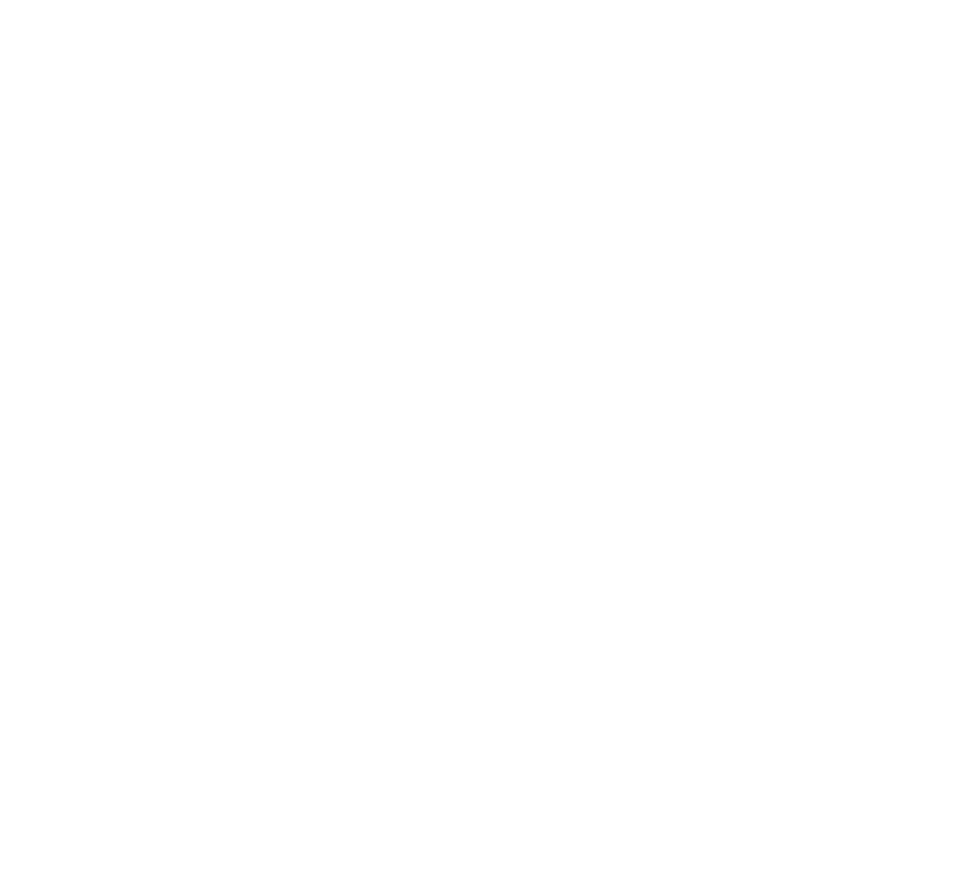
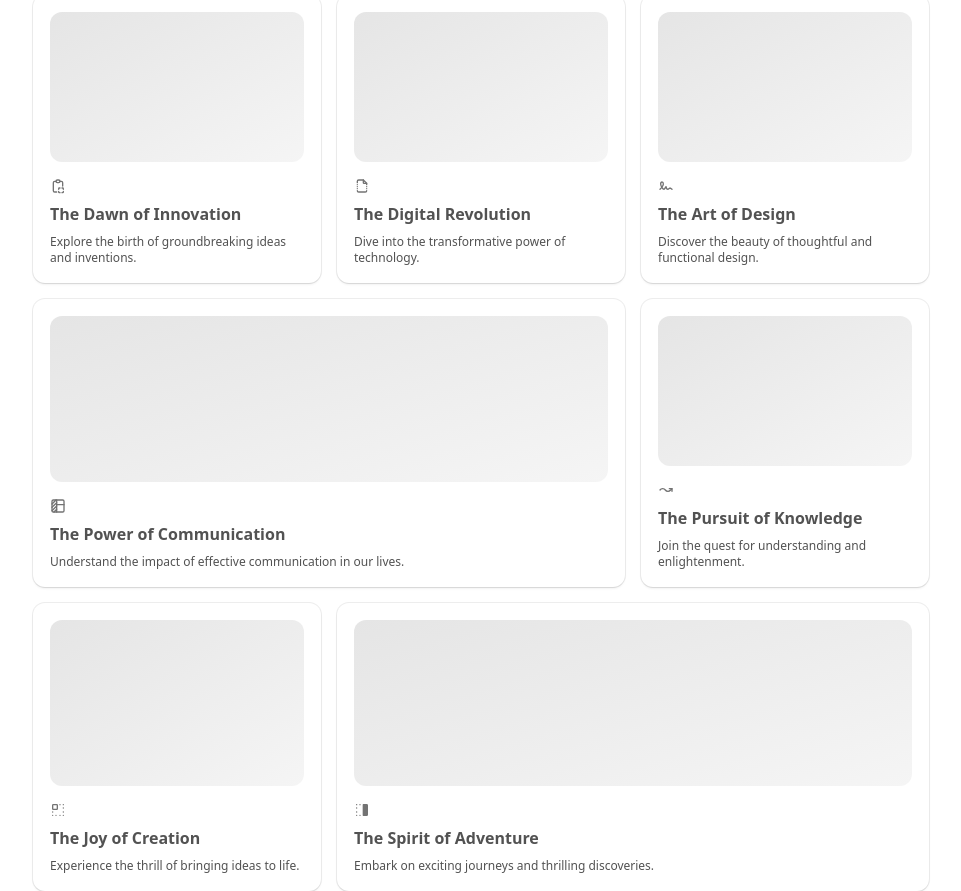
Before and after one commit to clin211/tailwindcss-learn, a Next.js app: page / in a window 1280 px wide. Shown: the part 633-1524 px from the top of the page, without its empty margins (159-1120 px from the left). Before the commit the page ends 800 px from the top, so only its background shows below. Built offline with nearby package versions, Linux system fonts and the light colour scheme.

Commit message:
feat: 完善首页

```diff
--- a/src/app/page.tsx
+++ b/src/app/page.tsx
@@ -1,4 +1,14 @@
+import {
+    IconArrowWaveRightUp,
+    IconBoxAlignRightFilled,
+    IconBoxAlignTopLeft,
+    IconClipboardCopy,
+    IconFileBroken,
+    IconSignature,
+    IconTableColumn,
+} from '@tabler/icons-react';
 import HoverEffect from '@/components/HoverEffectCard';
+import BentoGrid, { BentoGridItem } from '@/components/BentoGrid';
 
 const projects = [
     {
@@ -39,10 +49,73 @@ const projects = [
     },
 ];
 
+const Skeleton = () => (
+    <div className="flex flex-1 w-full h-full min-h-[6rem] rounded-xl bg-gradient-to-br from-neutral-200 dark:from-neutral-900 dark:to-neutral-800 to-neutral-100"></div>
+);
+
+const items = [
+    {
+        title: 'The Dawn of Innovation',
+        description:
+            'Explore the birth of groundbreaking ideas and inventions.',
+        header: <Skeleton />,
+        icon: <IconClipboardCopy className="h-4 w-4 text-neutral-500" />,
+    },
+    {
+        title: 'The Digital Revolution',
+        description: 'Dive into the transformative power of technology.',
+        header: <Skeleton />,
+        icon: <IconFileBroken className="h-4 w-4 text-neutral-500" />,
+    },
+    {
+        title: 'The Art of Design',
+        description: 'Discover the beauty of thoughtful and functional design.',
+        header: <Skeleton />,
+        icon: <IconSignature className="h-4 w-4 text-neutral-500" />,
+    },
+    {
+        title: 'The Power of Communication',
+        description:
+            'Understand the impact of effective communication in our lives.',
+        header: <Skeleton />,
+        icon: <IconTableColumn className="h-4 w-4 text-neutral-500" />,
+    },
+    {
+        title: 'The Pursuit of Knowledge',
+        description: 'Join the quest for understanding and enlightenment.',
+        header: <Skeleton />,
+        icon: <IconArrowWaveRightUp className="h-4 w-4 text-neutral-500" />,
+    },
+    {
+        title: 'The Joy of Creation',
+        description: 'Experience the thrill of bringing ideas to life.',
+        header: <Skeleton />,
+        icon: <IconBoxAlignTopLeft className="h-4 w-4 text-neutral-500" />,
+    },
+    {
+        title: 'The Spirit of Adventure',
+        description: 'Embark on exciting journeys and thrilling discoveries.',
+        header: <Skeleton />,
+        icon: <IconBoxAlignRightFilled className="h-4 w-4 text-neutral-500" />,
+    },
+];
+
 export default function Page() {
     return (
         <div className="max-w-5xl mx-auto px-8">
             <HoverEffect items={projects} />
+            <BentoGrid className="max-w-4xl mx-auto">
+                {items.map((item, i) => (
+                    <BentoGridItem
+                        key={i}
+                        title={item.title}
+                        description={item.description}
+                        header={item.header}
+                        icon={item.icon}
+                        className={i === 3 || i === 6 ? 'md:col-span-2' : ''}
+                    />
+                ))}
+            </BentoGrid>
         </div>
     );
 }
--- /dev/null
+++ b/src/components/BentoGrid.tsx
@@ -0,0 +1,54 @@
+import { cn } from '@/utils/cn';
+
+const BentoGrid = ({
+    className,
+    children,
+}: {
+    className?: string;
+    children?: React.ReactNode;
+}) => {
+    return (
+        <div
+            className={cn(
+                'grid md:auto-rows-[18rem] grid-cols-1 md:grid-cols-3 gap-4 max-w-7xl mx-auto ',
+                className
+            )}>
+            {children}
+        </div>
+    );
+};
+
+export const BentoGridItem = ({
+    className,
+    title,
+    description,
+    header,
+    icon,
+}: {
+    className?: string;
+    title?: string | React.ReactNode;
+    description?: string | React.ReactNode;
+    header?: React.ReactNode;
+    icon?: React.ReactNode;
+}) => {
+    return (
+        <div
+            className={cn(
+                'row-span-1 rounded-xl group/bento hover:shadow-xl transition duration-200 shadow-input dark:shadow-none p-4 dark:bg-black dark:border-white/[0.2] bg-white border border-transparent justify-between flex flex-col space-y-4',
+                className
+            )}>
+            {header}
+            <div className="group-hover/bento:translate-x-2 transition duration-200">
+                {icon}
+                <div className="font-sans font-bold text-neutral-600 dark:text-neutral-200 mb-2 mt-2">
+                    {title}
+                </div>
+                <div className="font-sans font-normal text-neutral-600 text-xs dark:text-neutral-300">
+                    {description}
+                </div>
+            </div>
+        </div>
+    );
+};
+
+export default BentoGrid;
```
